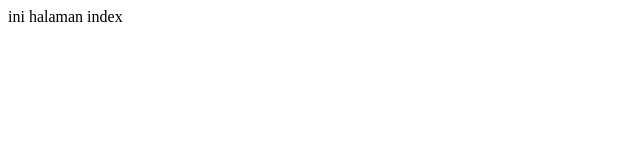
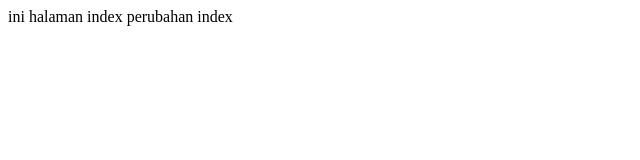
Before and after one commit to HurirPrima/12_Hurir, a plain HTML site: page index.html in a window 1280 px wide. Shown: the whole page, without its empty margins (0-640 px from the left). Drawn offline with Linux system fonts and the light colour scheme.

Commit message:
menambah paragraf ke index.html-Novi

```diff
--- a/index.html
+++ b/index.html
@@ -7,5 +7,6 @@
 </head>
 <body>
     ini halaman index
+    perubahan index
 </body>
 </html>
```
